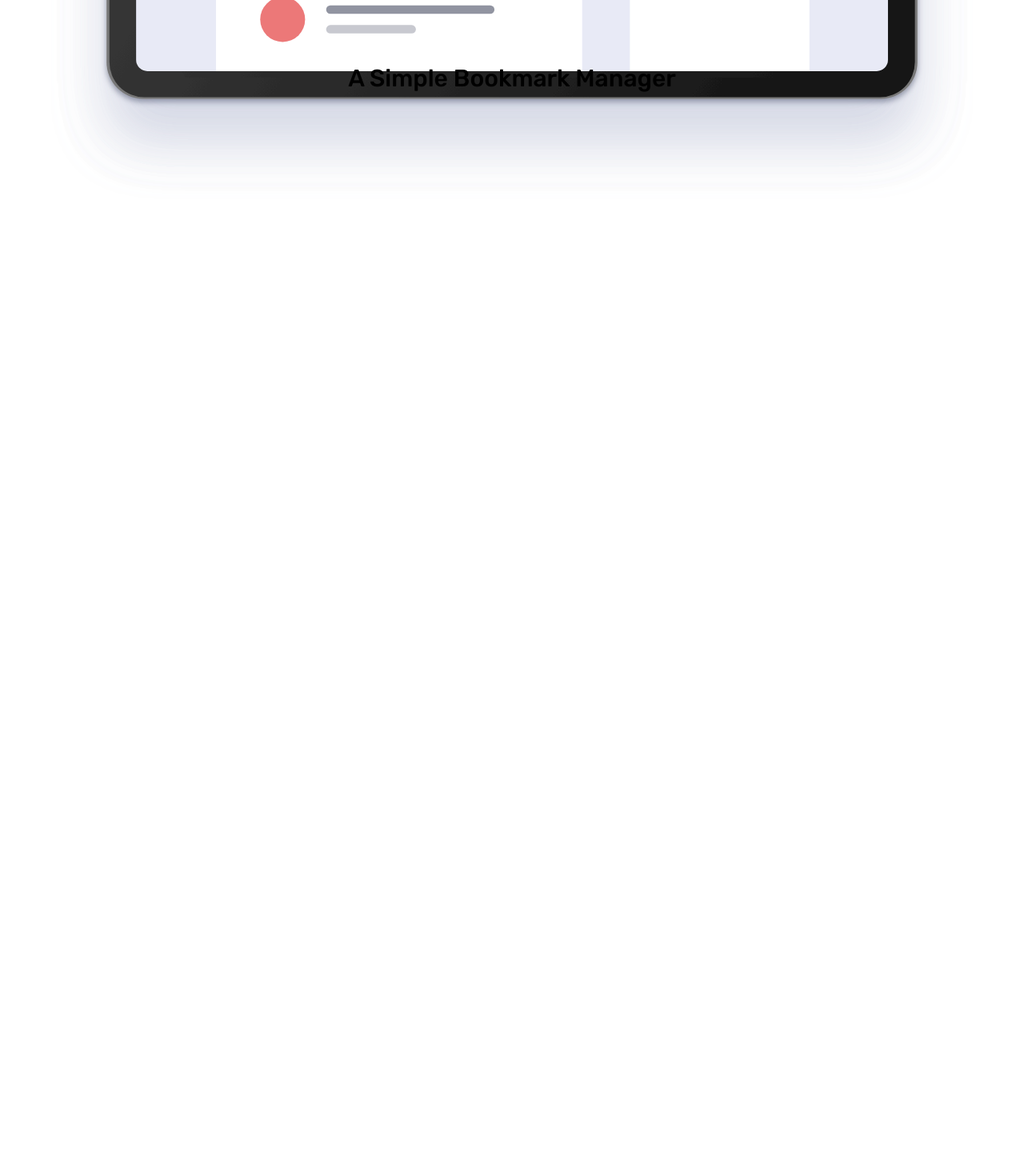
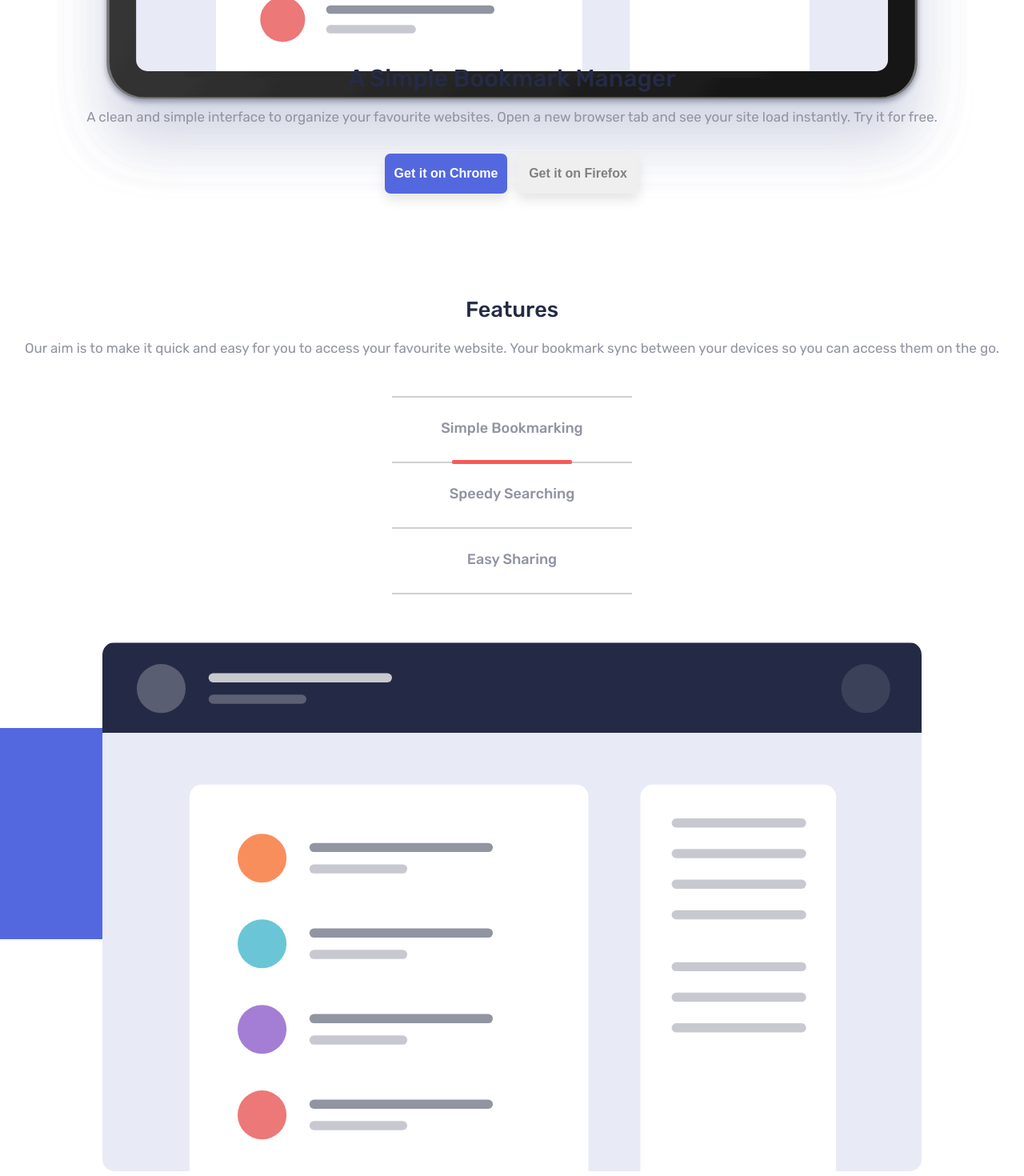
Before and after one commit to kola9556/alexx-stasiuk-bookmark, a React (Create React App) app: page / in a window 1280 px wide. Shown: the part 460-1930 px from the top of the page at 80% size. Before the commit the page ends 800 px from the top, so only its background shows below. Built offline with nearby package versions, Linux system fonts and the light colour scheme.

Commit message:
Add Features section with logic to change cards

```diff
--- a/src/App.js
+++ b/src/App.js
@@ -1,16 +1,15 @@
 import React from 'react';
+import Button from 'components/atoms/Button';
+import StyledPara from 'components/atoms/StyledPara';
+import StyledSecondHeader from 'components/atoms/StyledSecondHeader';
+import StyledTitle from 'components/atoms/StyledTitle';
 import HeroSection from 'components/molecules/HeroSection';
+import AnimCardChanger from 'components/organisms/AnimCardChanger';
 import NavigationBar from 'components/organisms/NavigationBar';
 import styled from 'styled-components';
 
 import MainTemplate from './templates/MainTemplate';
 
-const Title = styled.h1`
-  text-align: center;
-  font-weight: 500;
-  font-size: 3rem;
-  color: black;
-`;
 const ContenWrapper = styled.div`
   margin: 0 2rem;
   padding: 0;
@@ -20,6 +19,18 @@ const ContenWrapper = styled.div`
   align-items: center;
   align-content: center;
 `;
+
+const ButtonsWrapper = styled.div`
+  margin: 3rem 0 10rem;
+`;
+
+const Line = styled.div`
+  width: 30rem;
+  height: 2rem;
+  margin-top: 3rem;
+  border-bottom: 2px solid #d1cfcf;
+`;
+
 function App() {
   return (
     <>
@@ -28,7 +39,22 @@ function App() {
           <NavigationBar />
           <HeroSection />
           <ContenWrapper>
-            <Title>A Simple Bookmark Manager</Title>
+            <StyledTitle>A Simple Bookmark Manager</StyledTitle>
+            <StyledPara>
+              A clean and simple interface to organize your favourite websites. Open a new browser
+              tab and see your site load instantly. Try it for free.
+            </StyledPara>
+            <ButtonsWrapper>
+              <Button buttonColor="blue">Get it on Chrome</Button>
+              <Button buttonColor="white">Get it on Firefox</Button>
+            </ButtonsWrapper>
+            <StyledSecondHeader>Features</StyledSecondHeader>
+            <StyledPara>
+              Our aim is to make it quick and easy for you to access your favourite website. Your
+              bookmark sync between your devices so you can access them on the go.
+            </StyledPara>
+            <Line />
+            <AnimCardChanger />
           </ContenWrapper>
         </>
       </MainTemplate>
--- /dev/null
+++ b/src/components/atoms/Button.js
@@ -0,0 +1,31 @@
+import React from 'react';
+import styled, { css } from 'styled-components';
+
+const Button = styled.button`
+  width: 15.3rem;
+  height: 5rem;
+  margin: 0.6rem;
+  text-decoration: none;
+  font-size: 1.6rem;
+  font-weight: 700;
+  outline: none;
+  border: none;
+  border-radius: 0.7rem;
+  box-shadow: 0px 8px 15px rgba(0, 0, 0, 0.1);
+
+  ${({ buttonColor }) =>
+    buttonColor === 'blue' &&
+    css`
+      background: ${({ theme }) => theme.lightBlue};
+      color: white;
+    `}
+
+  ${({ buttonColor }) =>
+    buttonColor === 'white' &&
+    css`
+      background: ${({ theme }) => theme.almostWhite};
+      color: grey;
+    `}
+`;
+
+export default Button;
--- a/src/components/atoms/Hamburger.js
+++ b/src/components/atoms/Hamburger.js
@@ -19,7 +19,7 @@ const HamburgerBar = styled.div`
   width: 3rem;
   height: 0.4rem;
   border-radius: 2rem;
-  background-color: black;
+  background-color: ${({ theme }) => theme.darkBlue};
   margin: 0.4rem 0;
   transition: 0.4s;
 
@@ -45,7 +45,7 @@ const Hamburger = () => {
   const [click, setClick] = useState({ clicked: false });
 
   const handleHamClick = () =>
-    click.clicked === false ? setClick({ clicked: true }) : setClick({ clicked: false });
+    !click.clicked ? setClick({ clicked: true }) : setClick({ clicked: false });
 
   return (
     <>
--- /dev/null
+++ b/src/components/atoms/StyledPara.js
@@ -0,0 +1,9 @@
+import styled from 'styled-components';
+
+const StyledPara = styled.p`
+  margin: 0;
+  text-align: center;
+  font-size: 1.7rem;
+  font-weight: 400;
+`;
+export default StyledPara;
--- /dev/null
+++ b/src/components/atoms/StyledSecondHeader.js
@@ -0,0 +1,9 @@
+import styled from 'styled-components';
+
+const StyledSecondHeader = styled.h2`
+  text-align: center;
+  font-weight: 500;
+  font-size: 2.7rem;
+  color: ${({ theme }) => theme.darkBlue};
+`;
+export default StyledSecondHeader;
--- /dev/null
+++ b/src/components/atoms/StyledTitle.js
@@ -0,0 +1,10 @@
+import styled from 'styled-components';
+
+const StyledTitle = styled.h1`
+  text-align: center;
+  font-weight: 500;
+  font-size: 3rem;
+  color: ${({ theme }) => theme.darkBlue};
+`;
+
+export default StyledTitle;
--- /dev/null
+++ b/src/components/molecules/Card.js
@@ -0,0 +1,104 @@
+import React from 'react';
+import simple from 'assets/images/illustration-features-tab-1.svg';
+import speedy from 'assets/images/illustration-features-tab-2.svg';
+import easy from 'assets/images/illustration-features-tab-3.svg';
+import Button from 'components/atoms/Button';
+import StyledPara from 'components/atoms/StyledPara';
+import StyledSecondHeader from 'components/atoms/StyledSecondHeader';
+import PropTypes from 'prop-types';
+import styled, { css } from 'styled-components';
+
+const CardWrapper = styled.div`
+  margin: 6rem 0;
+  display: flex;
+  flex-direction: column;
+  align-items: center;
+  justify-content: center;
+
+  ${({ displayed }) =>
+    !displayed &&
+    css`
+      display: none;
+    `}
+`;
+
+const StyledImage = styled.img`
+  width: 80vw;
+  margin-bottom: 6rem;
+`;
+
+const StyledBlueShape = styled.div`
+  height: 33vh;
+  width: 77vw;
+  position: absolute;
+  top: 137rem;
+  left: 0;
+  border-radius: 0 0 8rem 0;
+  background-color: ${({ theme }) => theme.lightBlue};
+  z-index: -100;
+`;
+
+const StyledButton = styled(Button)`
+  margin-top: 2rem;
+`;
+
+const Card = ({ displayed, whichCard }) => {
+  const handleCardChange = () => {
+    switch (whichCard) {
+      case 'clickedFirst':
+        return (
+          <>
+            <StyledImage src={simple} />
+            <StyledBlueShape />
+            <StyledSecondHeader>Bookmark in one click</StyledSecondHeader>
+            <StyledPara>
+              Organize your bookmarks however you like. Our simple drag-and-drop interface gives you
+              complete control over how you manage your favourite sites.
+            </StyledPara>
+            <StyledButton buttonColor="blue">More Info</StyledButton>
+          </>
+        );
+      case 'clickedSecond':
+        return (
+          <>
+            <StyledImage src={speedy} />
+            <StyledBlueShape />
+            <StyledSecondHeader>Inteligent search</StyledSecondHeader>
+            <StyledPara>
+              Our powerful search feature will help you find saved sites in no time at all. No need
+              to trawl through all of your bookmarks.
+            </StyledPara>
+            <StyledButton buttonColor="blue">More Info</StyledButton>
+          </>
+        );
+      case 'clickedThird':
+        return (
+          <>
+            <StyledImage src={easy} />
+            <StyledBlueShape />
+            <StyledSecondHeader>Share your bookmarks</StyledSecondHeader>
+            <StyledPara>
+              Easily share your bookmarks and collections with others. Create a sherable link that
+              can send at the click of a button.
+            </StyledPara>
+            <StyledButton buttonColor="blue">More Info</StyledButton>
+          </>
+        );
+      default:
+        return <></>;
+    }
+  };
+
+  return (
+    <>
+      <CardWrapper displayed={displayed}>{handleCardChange()}</CardWrapper>
+    </>
+  );
+};
+
+Card.propTypes = {
+  displayed: PropTypes.bool.isRequired,
+  whichCard: PropTypes.string.isRequired,
+};
+
+export default Card;
--- a/src/components/molecules/HeroSection.js
+++ b/src/components/molecules/HeroSection.js
@@ -1,5 +1,5 @@
 import React from 'react';
-import mockup from 'assets/images/illustration-hero.svg';
+import hero from 'assets/images/illustration-hero.svg';
 import BlueShape from 'components/atoms/BlueShape';
 import styled from 'styled-components';
 
@@ -19,7 +19,7 @@ const HeroImg = styled.img`
 const HeroSection = () => (
   <>
     <TopWrapper>
-      <HeroImg src={mockup} />
+      <HeroImg src={hero} />
       <BlueShape />
     </TopWrapper>
   </>
--- /dev/null
+++ b/src/components/organisms/AnimCardChanger.js
@@ -0,0 +1,100 @@
+import React, { useState } from 'react';
+import Card from 'components/molecules/Card';
+import styled from 'styled-components';
+
+const ButtonWrapper = styled.div`
+  width: 30rem;
+  height: 8rem;
+  display: flex;
+  font-weight: 500;
+  border-bottom: 2px solid #d1cfcf;
+  flex-direction: column;
+  align-items: center;
+  justify-content: center;
+`;
+
+const RedLine = styled.div`
+  height: 0.5rem;
+  width: 0rem;
+  border-radius: 0.2rem;
+  position: relative;
+  top: 2.9rem;
+  background-color: ${({ theme }) => theme.lightRed};
+  transition: width 1s;
+
+  &.red {
+    width: 15rem;
+  }
+`;
+
+const AnimCardChanger = () => {
+  const [click, setClick] = useState({
+    clickedFirst: true,
+    clickedSecond: false,
+    clickedThird: false,
+  });
+
+  const handleClickFirst = () => {
+    !click.clickedFirst
+      ? setClick({
+          clickedFirst: true,
+          clickedSecond: false,
+          clickedThird: false,
+        })
+      : setClick({
+          clickedFirst: false,
+          clickedSecond: false,
+          clickedThird: false,
+        });
+  };
+
+  const handleClickSecond = () => {
+    !click.clickedSecond
+      ? setClick({
+          clickedFirst: false,
+          clickedSecond: true,
+          clickedThird: false,
+        })
+      : setClick({
+          clickedFirst: false,
+          clickedSecond: false,
+          clickedThird: false,
+        });
+  };
+
+  const handleClickThird = () => {
+    !click.clickedThird
+      ? setClick({
+          clickedFirst: false,
+          clickedSecond: false,
+          clickedThird: true,
+        })
+      : setClick({
+          clickedFirst: false,
+          clickedSecond: false,
+          clickedThird: false,
+        });
+  };
+
+  return (
+    <>
+      <ButtonWrapper onClick={handleClickFirst}>
+        Simple Bookmarking
+        <RedLine className={click.clickedFirst ? 'red' : 'RedLine'} />
+      </ButtonWrapper>
+      <ButtonWrapper onClick={handleClickSecond}>
+        Speedy Searching
+        <RedLine className={click.clickedSecond ? 'red' : 'RedLine'} />
+      </ButtonWrapper>
+      <ButtonWrapper onClick={handleClickThird}>
+        Easy Sharing
+        <RedLine className={click.clickedThird ? 'red' : 'RedLine'} />
+      </ButtonWrapper>
+      <Card displayed={click.clickedFirst} whichCard={Object.keys(click)[0]} />
+      <Card displayed={click.clickedSecond} whichCard={Object.keys(click)[1]} />
+      <Card displayed={click.clickedThird} whichCard={Object.keys(click)[2]} />
+    </>
+  );
+};
+
+export default AnimCardChanger;
--- a/src/components/organisms/NavigationBar.js
+++ b/src/components/organisms/NavigationBar.js
@@ -7,7 +7,7 @@ import styled from 'styled-components';
 const NavWrapper = styled.div`
   width: 100%;
   height: 10rem;
-  background-color: transparent;
+  background-color: white;
   position: fixed;
   top: 0;
   display: flex;
--- a/src/themes/colorTheme.js
+++ b/src/themes/colorTheme.js
@@ -3,4 +3,6 @@ export const theme = {
   darkBlue: 'hsl(229, 31%, 21%)',
   lightBlue: 'hsl(231, 69%, 60%)',
   lightRed: 'hsl(0, 94%, 66%)',
+  almostWhite: 'hsl(0, 0, 96%)',
+  darkGrey: 'hsl(0, 0, 65%)',
 };
```
Also changed, not shown: 1 other file (tests, documents, lock files or other folders).
